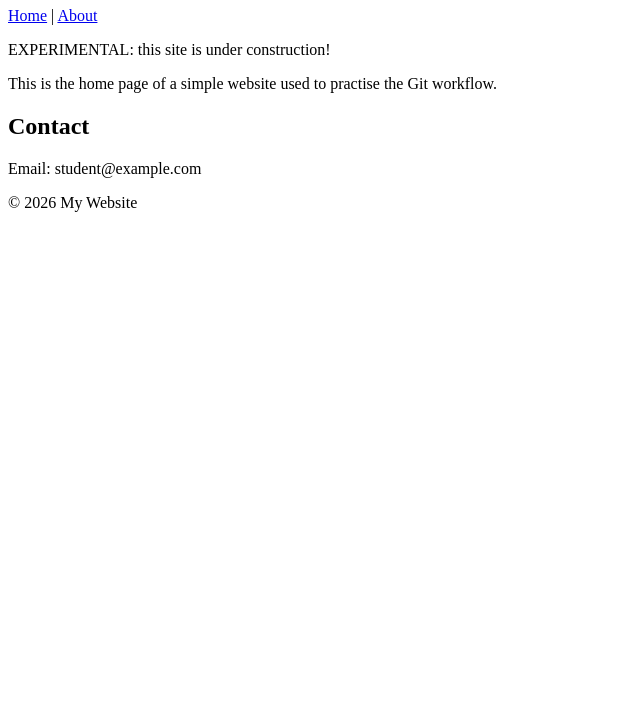
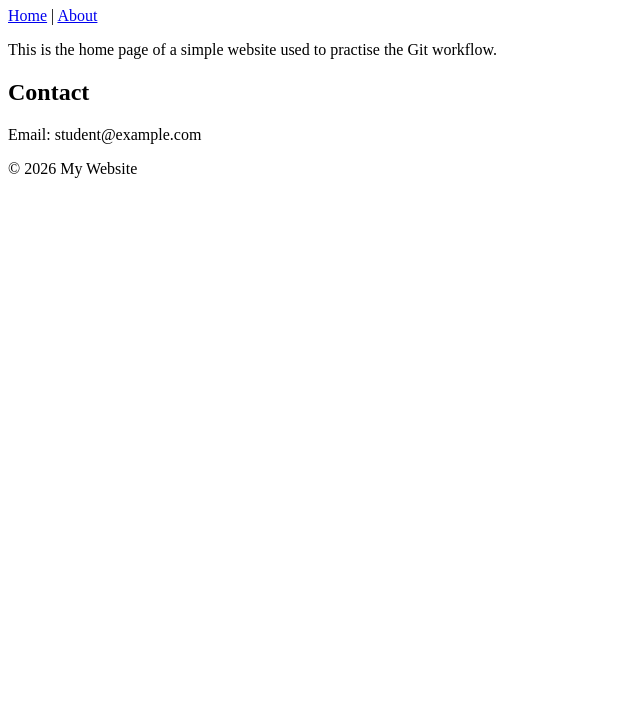
Before and after one commit to ankit14-dev/git-workflow-assignment, a plain HTML site: page index.html in a window 1280 px wide. Shown: the part 73-800 px from the top of the page, without its empty margins (0-640 px from the left). Drawn offline with Linux system fonts and the light colour scheme.

Commit message:
Revert "Add experimental banner to index.html"
This reverts commit c55b6248711edce145b482c08de931758c376354.

```diff
--- a/index.html
+++ b/index.html
@@ -15,7 +15,6 @@
   </header>
 
   <main>
-    <p class="banner">EXPERIMENTAL: this site is under construction!</p>
     <p>This is the home page of a simple website used to practise the Git workflow.</p>
 
     <section id="contact">
```
